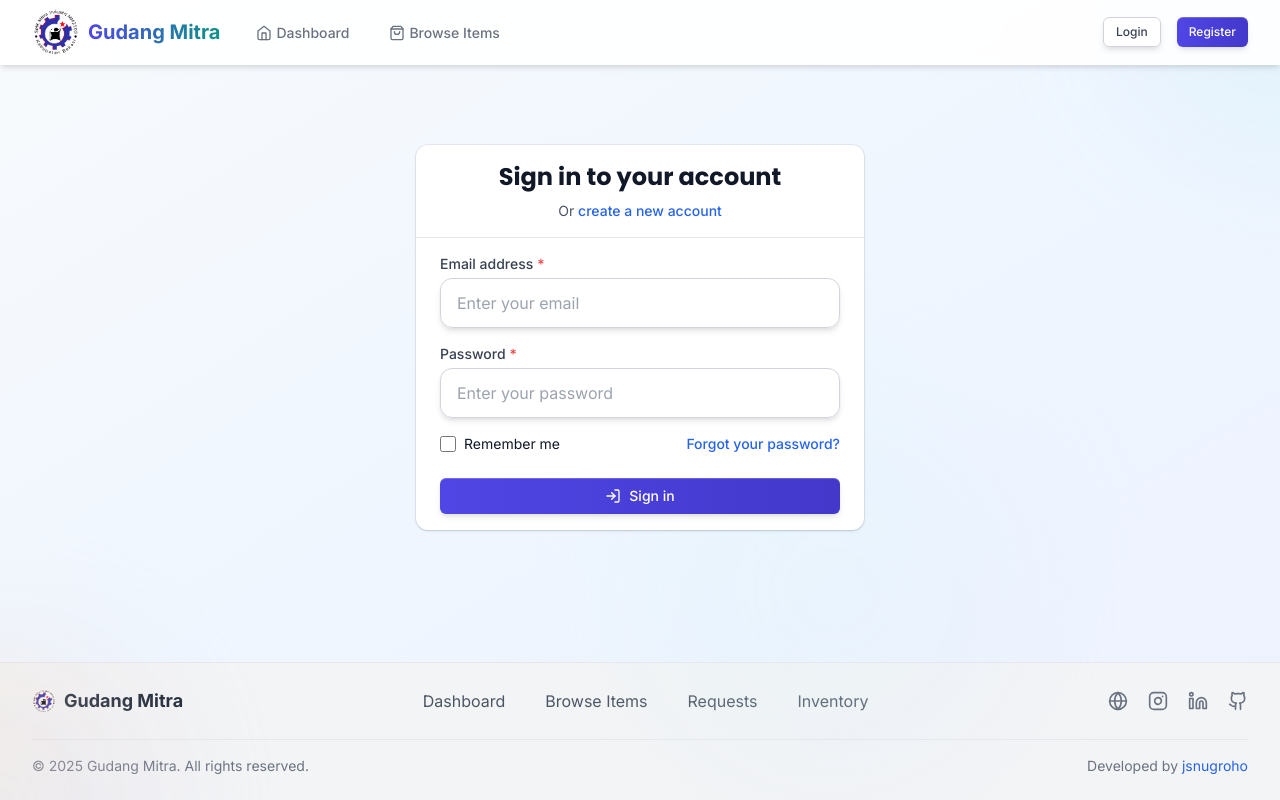
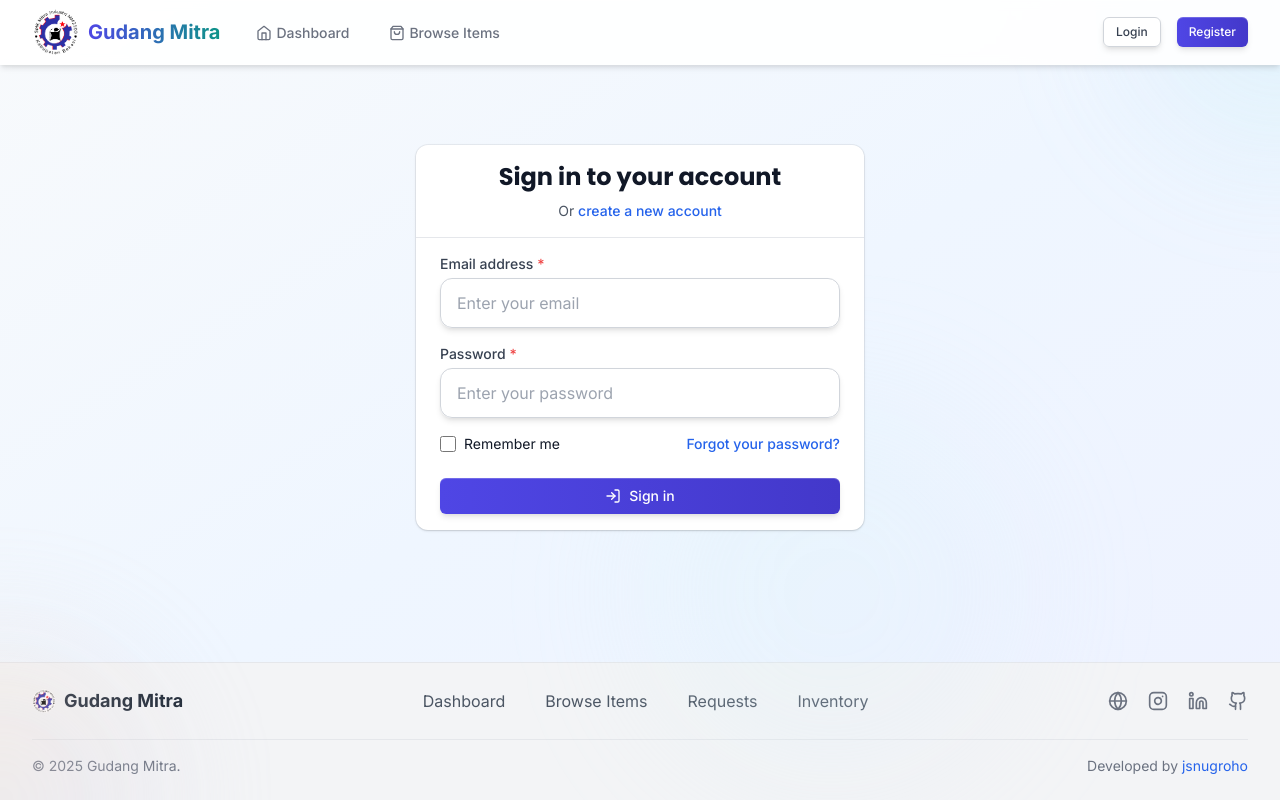
Before and after one commit to nug31/gudangmitra, a React (Vite) app: page /login in a window 1280 px wide. Built offline with nearby package versions, Linux system fonts and the light colour scheme.

Commit message:
fix: remove 'All rights reserved' text from footer
- Update Footer.tsx to remove 'All rights reserved' text
- Keep copyright year and company name
- Maintain developer attribution
- Clean up footer text as requested

```diff
--- a/src/components/layout/Footer.tsx
+++ b/src/components/layout/Footer.tsx
@@ -94,7 +94,7 @@ const Footer: React.FC = () => {
         {/* Copyright and Developer Info */}
         <div className="border-t border-gray-200 pt-4 flex flex-col md:flex-row justify-between items-center text-center md:text-left">
           <p className="text-sm text-gray-500 mb-2 md:mb-0">
-            &copy; {currentYear} Gudang Mitra. All rights reserved.
+            &copy; {currentYear} Gudang Mitra.
           </p>
           <p className="text-sm text-gray-500">
             Developed by{" "}
```
Also changed, not shown: 1 other file (tests, documents, lock files or other folders).
